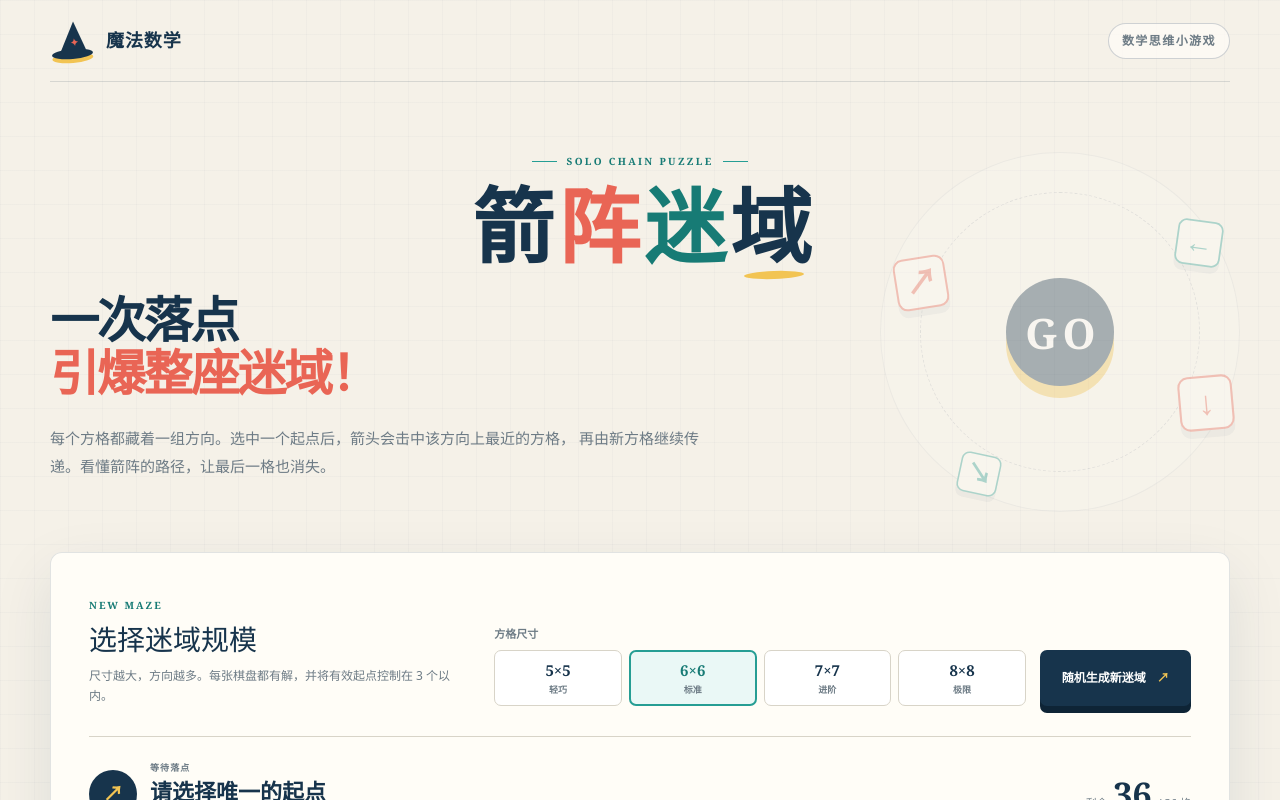
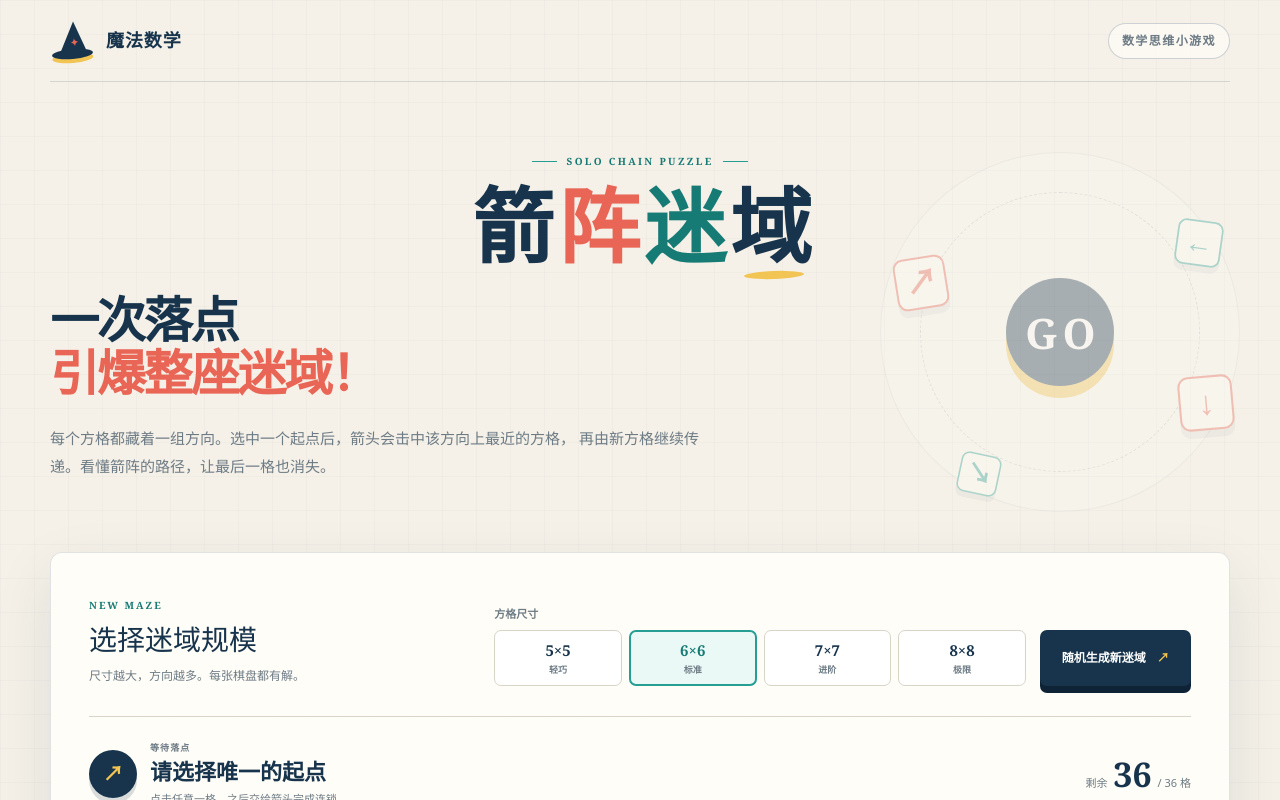
Before and after one commit to tandongchen/LYDZ_site, a Next.js app: page / in a window 1280 px wide. Shown: the top 800 px of the page. Built offline with nearby package versions, Linux system fonts and the light colour scheme.

Commit message:
Trim Arrow Maze difficulty copy

```diff
--- a/app/page.tsx
+++ b/app/page.tsx
@@ -356,7 +356,7 @@ export default function Home() {
           <div className="setup-heading">
             <span className="section-kicker">NEW MAZE</span>
             <h2>选择迷域规模</h2>
-            <p>尺寸越大，方向越多。每张棋盘都有解，并将有效起点控制在 3 个以内。</p>
+            <p>尺寸越大，方向越多。每张棋盘都有解。</p>
           </div>
 
           <div className="setup-controls">
```
